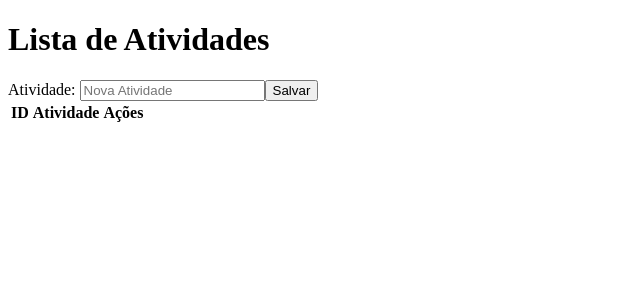
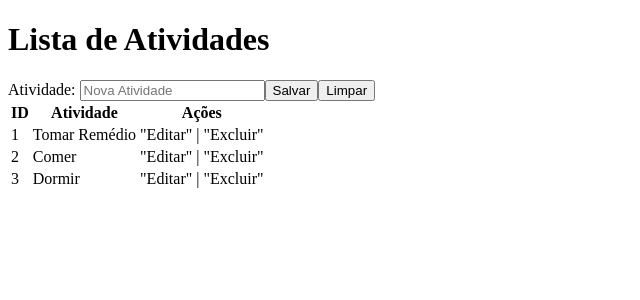
Before and after one commit to Caio-Almeida-P/projeto-aula-pw, an Angular app in the folder projeto/: page / in a window 1280 px wide. Shown: the top 300 px of the page, without its empty margins (0-640 px from the left). Built offline with nearby package versions, Linux system fonts and the light colour scheme.

Commit message:
Mais alterações

```diff
--- a/projeto/src/app/home/home.html
+++ b/projeto/src/app/home/home.html
@@ -4,11 +4,14 @@
 
 <main>
     <section class="formulario">
-        <form action="">
+        <!-- Por conta do FormsModule o Angular irá gerenciar o Submit do formulário -->
+        <form (ngSubmit)="adicionar()" action="">
             <label for="nome">Atividade: </label>
-            <input type="text" id="nome" name="nome" placeholder="Nova Atividade">
+            <!--[(ngModel)] = "nome" cria um vínculo de duas mãos com o TS-->
+            <input type="text" id="nome" name="nome" [(ngModel)]="nome" placeholder="Nova Atividade">
 
-            <button type="submit">Salvar</button>
+            <button type="submit" (click)="adicionar()">Salvar</button>
+            <button (click)="cancelar()">Limpar</button>
         </form>
     </section>
 
@@ -22,6 +25,26 @@
                 </tr>
             </thead>
 
+            <tbody>
+                <tr>
+                    <td>1</td>
+                    <td>Tomar Remédio</td>
+                    <td>"Editar" | "Excluir"</td>
+                </tr>
+
+                <tr>
+                    <td>2</td>
+                    <td>Comer</td>
+                    <td>"Editar" | "Excluir"</td>
+                </tr>
+
+                <tr>
+                    <td>3</td>
+                    <td>Dormir</td>
+                    <td>"Editar" | "Excluir"</td>
+                </tr>
+            </tbody>
+
         </table>
     </section>
 </main>
--- a/projeto/src/app/home/home.ts
+++ b/projeto/src/app/home/home.ts
@@ -1,9 +1,25 @@
 import { Component } from '@angular/core';
 
+// Permite que a gente vincule o input e as varíaveis / for / if
+import {CommonModule} from '@angular/common';
+
+// Permite que o Angular gerencie o formulário | Vínculo de botão com métodos
+import {FormsModule} from '@angular/forms';
+
+
 @Component({
-  imports: [],
+  imports: [CommonModule, FormsModule],
   selector: 'app-home',
   styleUrl: './home.css',
   templateUrl: './home.html',
 })
-export class Home {}
+export class Home {
+
+  // Atributo => variável de uma classe
+  public nome = '';
+
+  cancelar(): void {
+    this.nome = '';
+  }
+
+}
```
